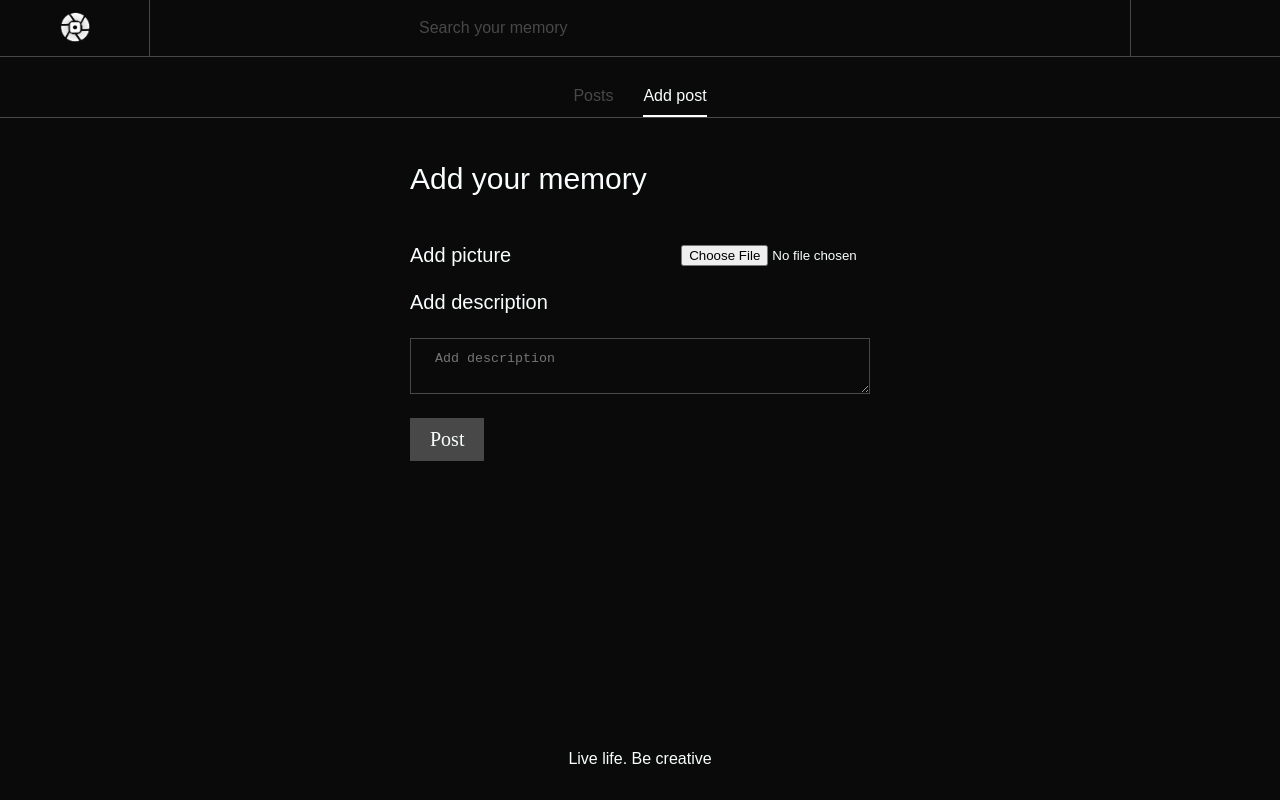
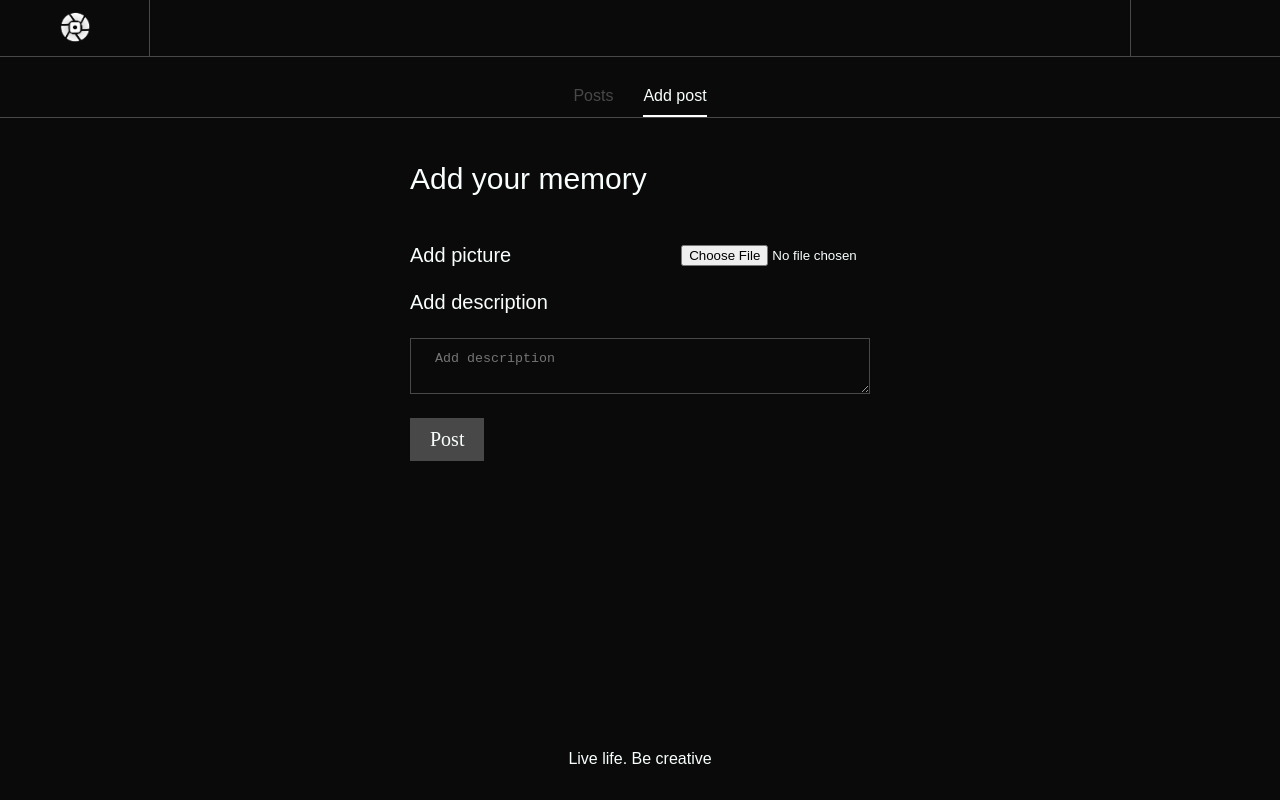
Before and after one commit to EgorFray/photoGallery, a React (Vite) app in the folder frontend/gallery/: page /create in a window 1280 px wide. Built offline with nearby package versions, Linux system fonts and the light colour scheme; no server answers.

Commit message:
Frontend: add condition to show SearchBar only on the main page

```diff
--- a/frontend/gallery/src/components/NavBar.jsx
+++ b/frontend/gallery/src/components/NavBar.jsx
@@ -2,12 +2,17 @@ import styles from "./NavBar.module.css";
 import Search from "../components/Search";
 import Logo from "./Logo";
 import Empty from "./Empty";
+import { useLocation } from "react-router-dom";
+import SearchPlaceholder from "./SearchPlaceholder";
 
 function NavBar() {
+	const location = useLocation();
+	const isMainPage = location.pathname === "/";
 	return (
 		<nav className={styles.navbar}>
 			<Logo />
-			<Search />
+			{/* We neeed this to correctly show borders in the NavBar while <Search /> is hidden */}
+			{isMainPage ? <Search /> : <SearchPlaceholder />}
 			<Empty />
 		</nav>
 	);
--- /dev/null
+++ b/frontend/gallery/src/components/SearchPlaceholder.jsx
@@ -0,0 +1,7 @@
+import styles from "./SearchPlaceholder.module.css";
+
+function SearchPlaceholder() {
+	return <div className={styles.searchPlaceholder}></div>;
+}
+
+export default SearchPlaceholder;
--- /dev/null
+++ b/frontend/gallery/src/components/SearchPlaceholder.module.css
@@ -0,0 +1,4 @@
+.searchPlaceholder {
+	display: flex;
+	height: 5.6rem;
+}
```
